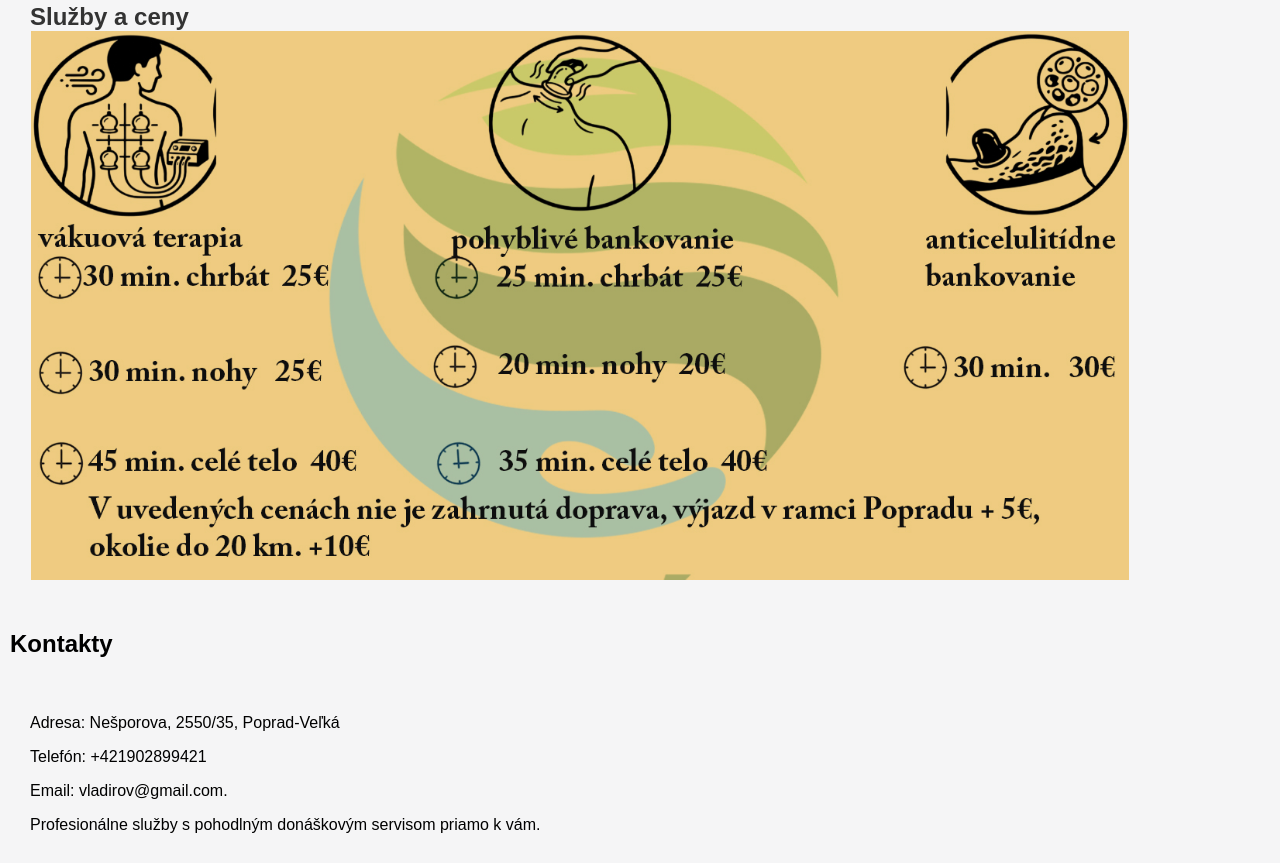
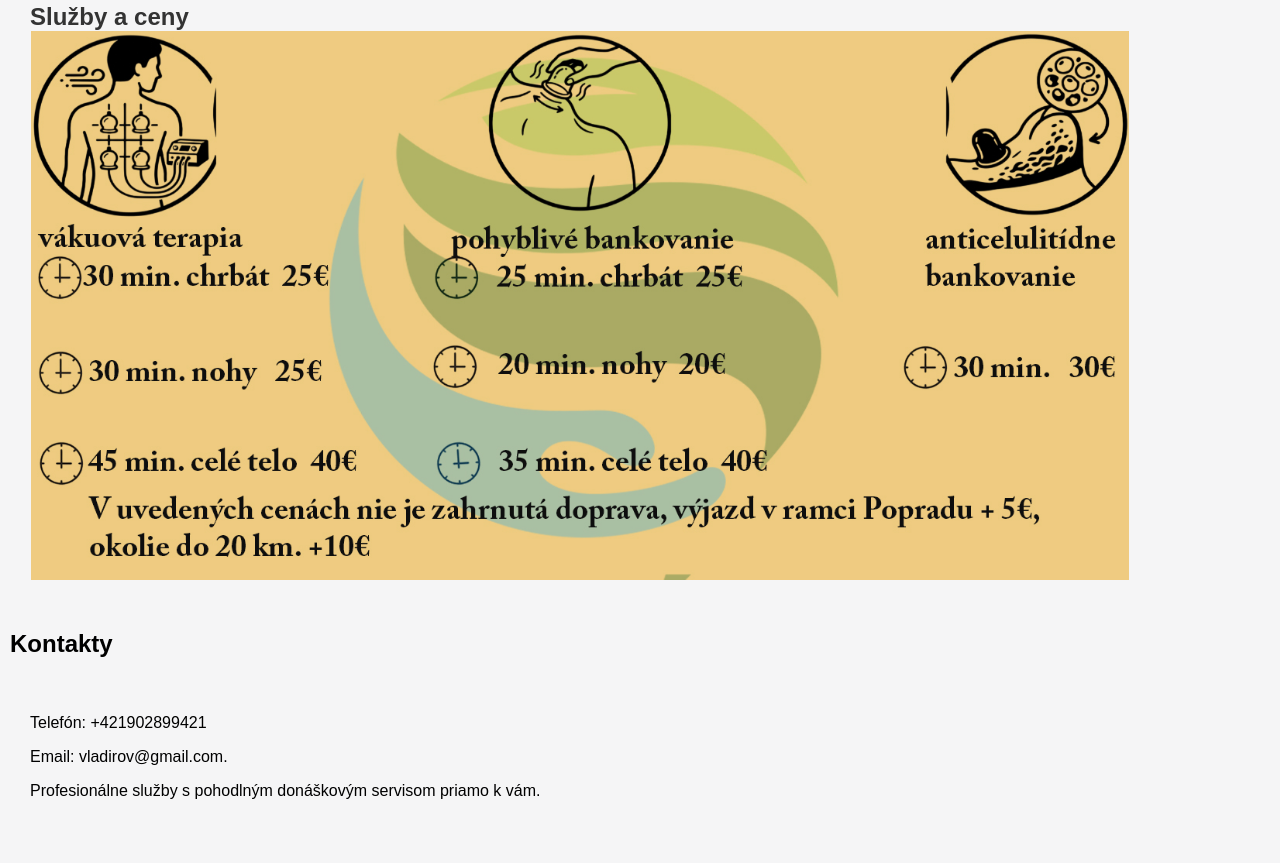
Before and after one commit to psisaloncomfort/Bankovanie, a plain HTML site: page index.html in a window 1280 px wide. Shown: the part 5099-5962 px from the top of the page. Drawn offline with nearby package versions, Linux system fonts and the light colour scheme.

Commit message:
Update index.html

```diff
--- a/index.html
+++ b/index.html
@@ -271,7 +271,7 @@
      <section id="Contact" class="Contact">
         <h2>Kontakty</h2>
         <div class="section Contact">
-        <p>Adresa: Nešporova, 2550/35, Poprad-Veľká </p>
+
         <p>Telefón: +421902899421</p>
         <p>Email: vladirov@gmail.com.</p>
         <p>Profesionálne  služby s pohodlným donáškovým servisom priamo k vám.</p>
```
